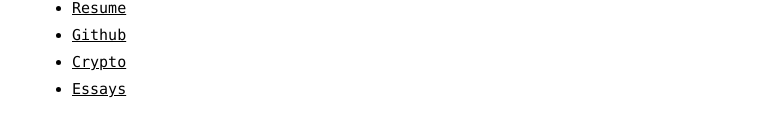
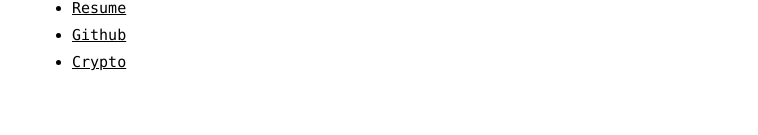
Before and after one commit to chriswr95/personal-website, a React (Create React App) app: page /crypto in a window 1280 px wide. Shown: the part 511-646 px from the top of the page, without its empty margins (258-1016 px from the left). Built offline with nearby package versions, Linux system fonts and the light colour scheme.

Commit message:
Hiding the essays page for now

```diff
--- a/src/Components/Tree.js
+++ b/src/Components/Tree.js
@@ -21,10 +21,10 @@
             text: "Crypto",
             link: "/crypto"
         },
-        {
-            text: "Essays",
-            link: "/essays"
-        }
+        // {
+        //     text: "Essays",
+        //     link: "/essays"
+        // }
     ];
 
     return (
```
